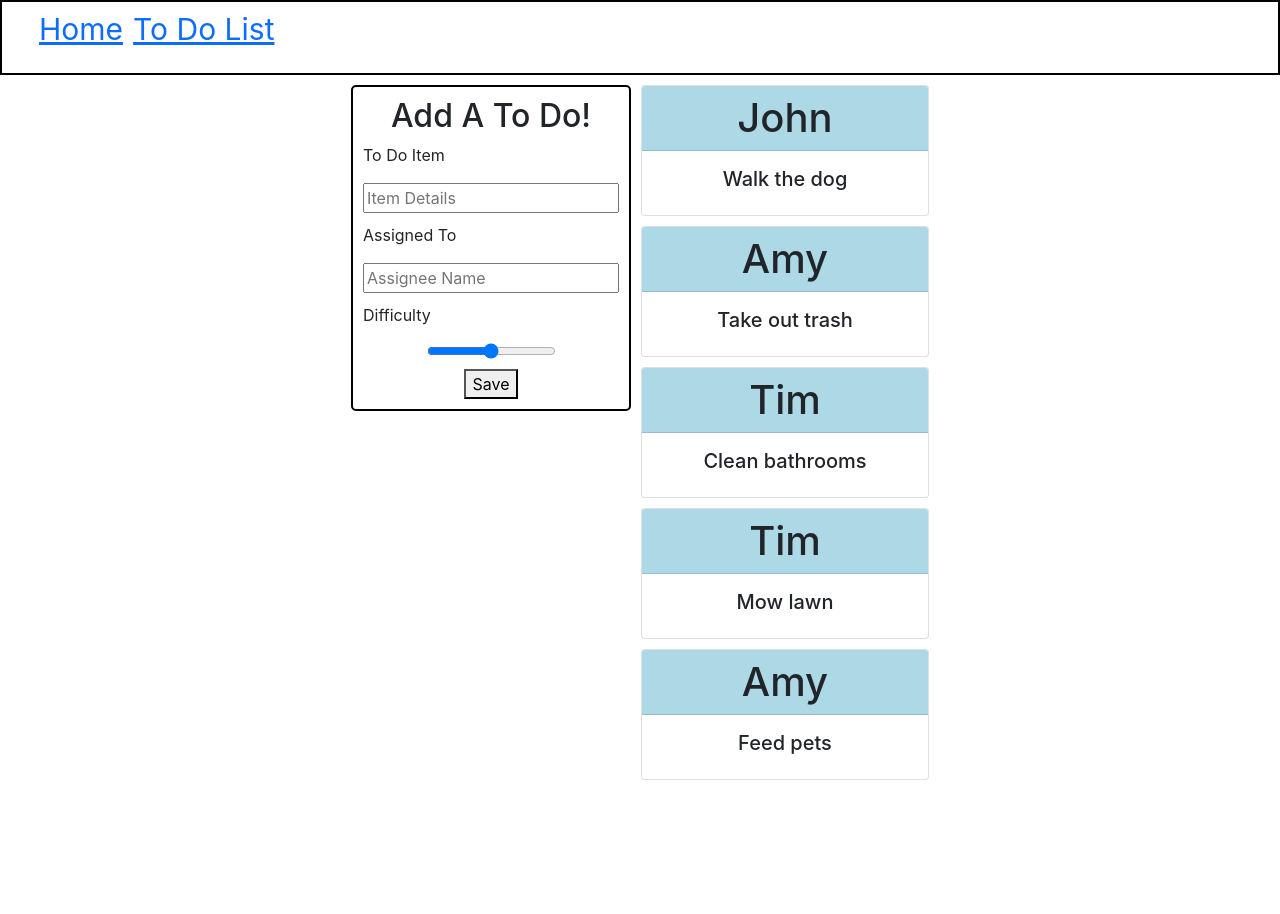
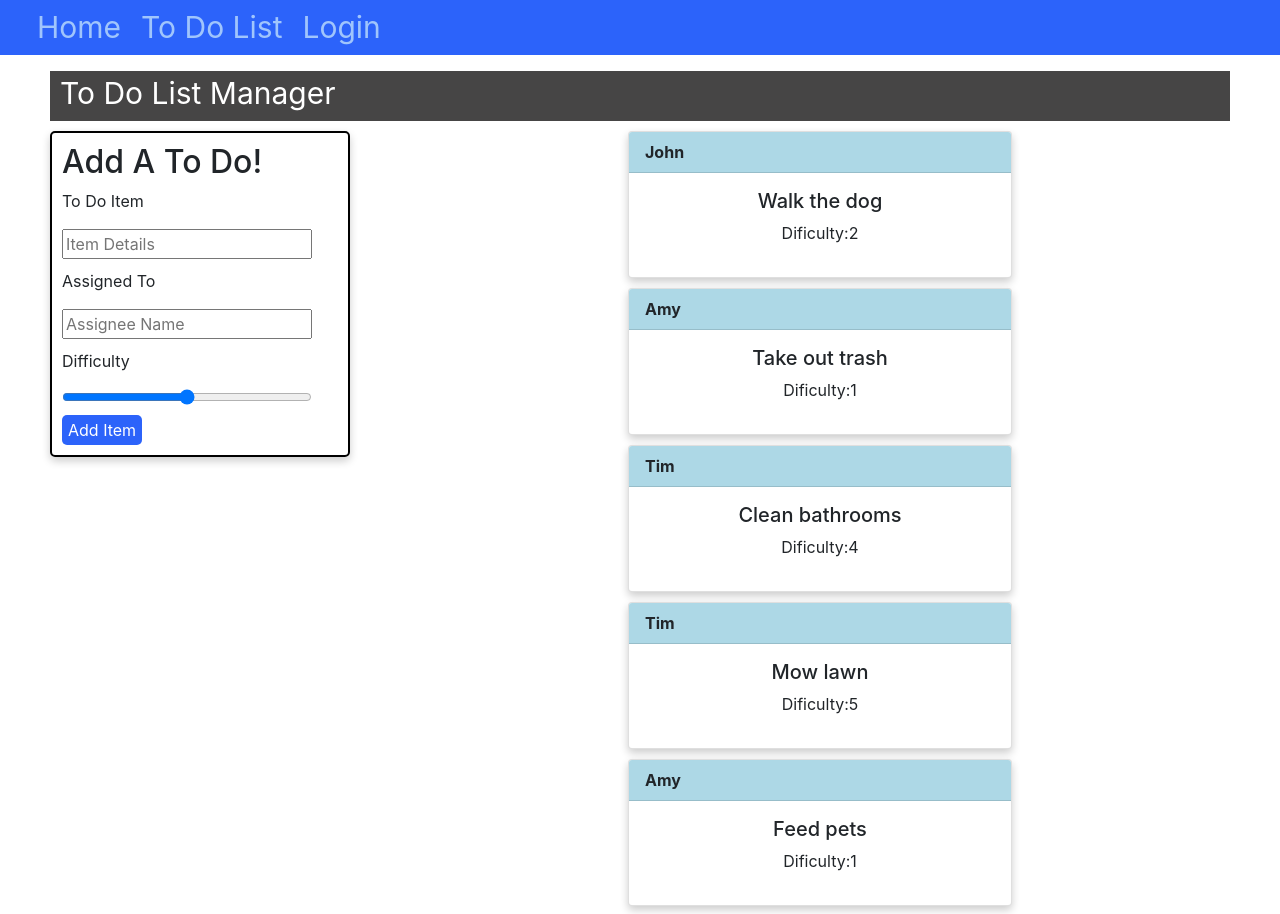
Before and after one commit to JSchnoebe/To-Do-List, a React (Create React App) app: page /toDos in a window 1280 px wide. Before the commit the page ends 800 px from the top, so only its background shows below. Built offline with nearby package versions, Linux system fonts and the light colour scheme.

Commit message:
added a lot of css and a login link

```diff
--- a/src/App.css
+++ b/src/App.css
@@ -38,7 +38,7 @@
 }
 
 nav {
-  border: solid black 2px;
+  background-color: rgb(44, 99, 250);
   text-align: left;
 }
 
@@ -51,32 +51,95 @@ ul li{
 
 .todo {
   margin-top: 10px;
+  box-shadow: 0 4px 8px 0 rgba(0, 0, 0, 0.2);
 }
 
-.todo h1 {
+.todo par {
   background-color: lightblue;
+  text-align: left;
+  font-weight: bold;
 }
 
 Form {
-  display: inline-block;
   margin-top: 10px;
   margin-right: 10px;
+  margin-left: 50px;
+  width: 300px;
   border: solid 2px black;
   border-radius: 5px;
   padding: 10px;
   vertical-align: top;
+  float: left;
+  box-shadow: 0 4px 8px 0 rgba(0, 0, 0, 0.2);
 }
 
 Form input {
-  display: block;
+  float: left;
   margin: 0 auto;
   margin-bottom: 10px;
+  width: 250px;
 }
 
 Form p {
   text-align: left;
 }
 
+Form h2 {
+  text-align: left;
+}
+
 .todoContainer {
   display: inline-block;
 }
+
+header {
+  background-color: rgb(70, 69, 69);
+  color: white;
+  font-size: 30px;
+  text-align: left;
+  padding-left: 10px;
+  margin: 0 auto;
+  margin-left: 50px;
+  margin-right: 50px;
+  margin-top: 10px;
+  height: 50px;
+}
+
+.todolink {
+  text-decoration: none;
+  color: rgb(160, 197, 252);
+  margin-right: 10px;
+}
+
+.homelink {
+  text-decoration: none;
+  color: rgb(160, 197, 252);
+  margin-right: 10px;
+}
+
+.loginlink {
+  text-decoration: none;
+  color: rgb(160, 197, 252);
+}
+
+.todolink:hover {
+  border-bottom: solid rgb(160, 197, 252) 2px;
+}
+
+.homelink:hover {
+  border-bottom: solid rgb(160, 197, 252) 2px;
+}
+
+.loginlink:hover {
+  border-bottom: solid rgb(160, 197, 252) 2px;
+}
+
+button {
+  background-color: rgb(44, 99, 250);
+  color: white;
+  border-radius: 5px;
+  border: none;
+  float: left;
+  padding-top: 3px;
+  padding-bottom: 3px;
+}
--- a/src/App.js
+++ b/src/App.js
@@ -37,20 +37,24 @@ function App() {
       <nav>
         <ul>
           <li>
-            <Link to="/">Home</Link>
+            <Link className="homelink" to="/">Home</Link>
           </li>
           <li>
-            <a href="/toDos">To Do List</a>
+            <a className="todolink" href="/toDos">To Do List</a>
+          </li>
+          <li>
+            <a className="loginlink" href="/login">Login</a>
           </li>
         </ul>
       </nav>
+      <header>To Do List Manager</header>
       <Switch>
         <Route path="/" exact>
       <Home />
       </Route>
       <Route path="/toDos">
         <ToDosForm onSave={handleSave} />
-      <ToDos toDos={data} />
+      <ToDos toDos={toDoItems} />
       </Route>
       </Switch>
     </div>
--- a/src/Components/ToDos.js
+++ b/src/Components/ToDos.js
@@ -27,10 +27,11 @@ function ToDos(props) {
     <>
     <div className="todoContainer">
     {toDos.map(toDo =>(
-    <Card className="mb-2 todo" style={{ width: '18rem'}}>
-    <Card.Header as="h1">{toDo.assignee}{toDo.isDone}</Card.Header>
+    <Card className="mb-2 todo" style={{ width: '24rem'}}>
+    <Card.Header as="par">{toDo.assignee}</Card.Header>
     <Card.Body>
-        <Card.Title>{toDo.name}</Card.Title>
+        <Card.Title className="title">{toDo.name}</Card.Title>
+        <p>Dificulty:{toDo.difficulty}</p>
       </Card.Body>
       </Card>
     ))}
--- a/src/Components/ToDosForm.js
+++ b/src/Components/ToDosForm.js
@@ -6,9 +6,11 @@ function ToDosForm(props) {
 
     const form = e.target;
     const { name } = form.elements;
+    const { assignee } = form.elements;
 
     const formData = {
       name: name.value,
+      assignee: assignee.value,
     };
 
     onSave(formData);
@@ -27,7 +29,7 @@ function ToDosForm(props) {
       <input type="text" name="assignee" placeholder="Assignee Name" />
       <p>Difficulty</p>
       <input type="range" class="form-control-range" id="formControlRange" />
-      <button type="submit">Save</button>
+      <button type="submit">Add Item</button>
     </form>
   )
 }
```
